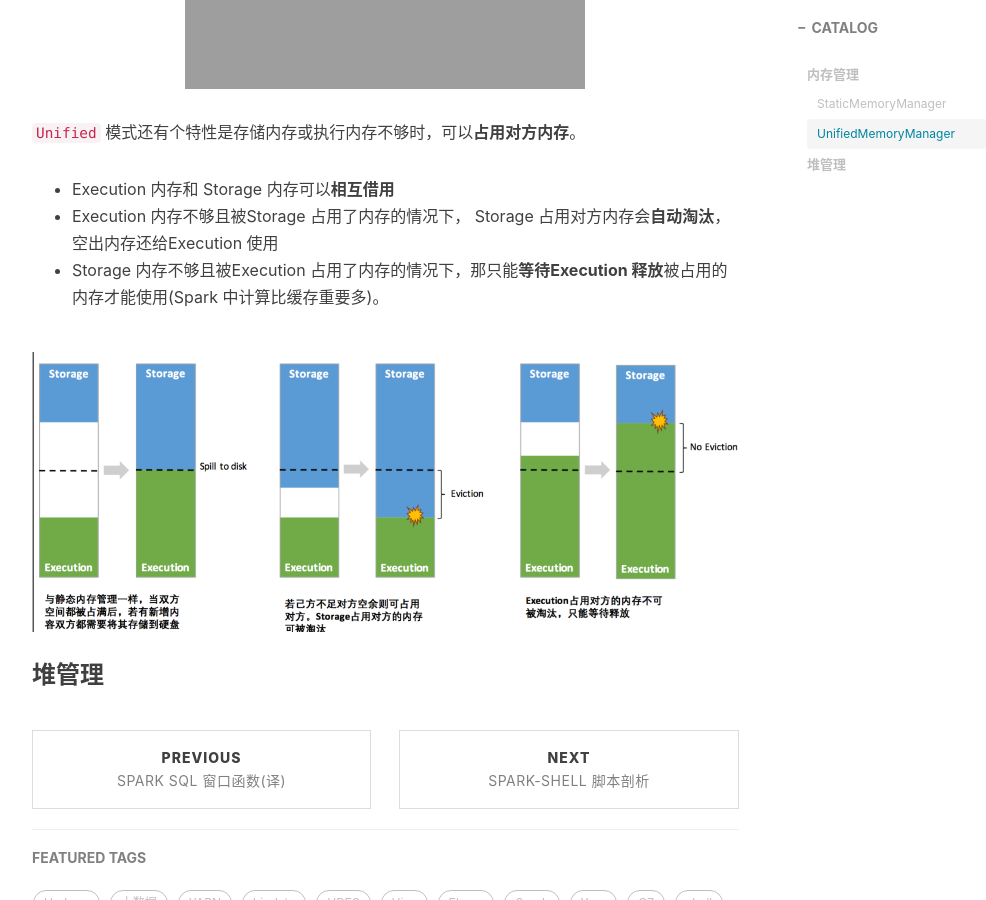
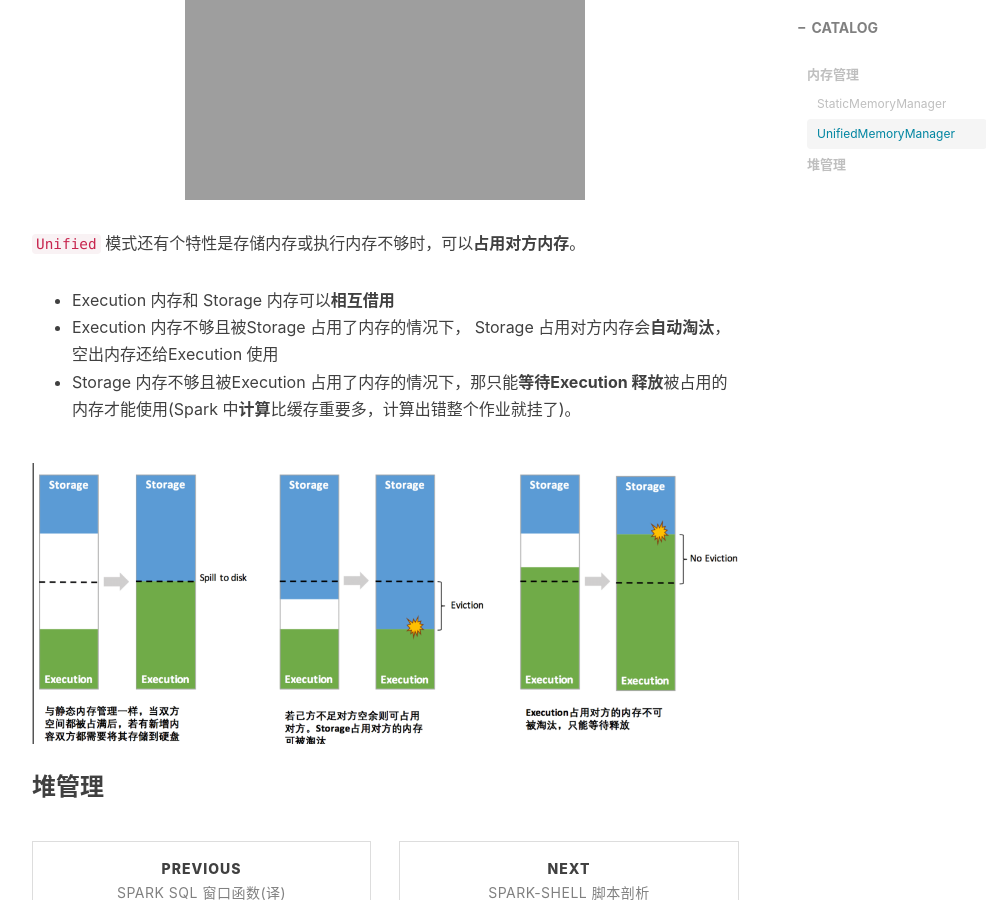
Before and after one commit to vendanner/vendanner.github.io, a Jekyll site: the page built from _posts/2019-10-25-Spark 内存管理.md, in a window 1280 px wide and 900 px high, scrolled down 4803 px. Shown: the whole window, without its empty margins (233-1219 px from the left). Built offline with Jekyll 4.4.1, drawn with Linux system fonts in a browser that asks for light colours; nearby versions of some CDN libraries; comment, search, counter and statistics services are not loaded.

Commit message:
Update 2019-10-25-Spark 内存管理.md

````diff
--- a/_posts/2019-10-25-Spark 内存管理.md
+++ b/_posts/2019-10-25-Spark 内存管理.md
@@ -37,6 +37,7 @@ Spark 为**执行内存**和**存储内存**的管理提供了统一的接口 `M
 
 ```scala
 // org.apache.spark.SparkEnv.create()
+
 val useLegacyMemoryManager = conf.getBoolean("spark.memory.useLegacyMode", false)
 val memoryManager: MemoryManager =
 	if (useLegacyMemoryManager) {
@@ -54,7 +55,9 @@ val memoryManager: MemoryManager =
 
 ```scala
 // StaticMemoryManager
+
   // 存储内存大小计算
+
   private def getMaxStorageMemory(conf: SparkConf): Long = {
     val systemMaxMemory = conf.getLong("spark.testing.memory", Runtime.getRuntime.maxMemory)
     val memoryFraction = conf.getDouble("spark.storage.memoryFraction", 0.6)
@@ -66,6 +69,7 @@ val memoryManager: MemoryManager =
   }
 
  // 执行内存大小计算
+
   private def getMaxExecutionMemory(conf: SparkConf): Long = {
       // executor 内存必须大于 32M
     val systemMaxMemory = conf.getLong("spark.testing.memory", Runtime.getRuntime.maxMemory)
@@ -112,7 +116,9 @@ private def getMaxMemory(conf: SparkConf): Long = {
 
 def apply(conf: SparkConf, numCores: Int): UnifiedMemoryManager = {
 // onHeapStorageRegionSize = maxMemory*0.5 = (max - 300M) * 0.6 *0.5 = (max - 300M) * 0.3
-// onHeapExecutionMemory = maxMemory - onHeapStorageRegionSize = (max - 300M) * 0.3
+
+    // onHeapExecutionMemory = maxMemory - onHeapStorageRegionSize = (max - 300M) * 0.3
+
     val maxMemory = getMaxMemory(conf)
     new UnifiedMemoryManager(
       conf,
@@ -141,7 +147,7 @@ def apply(conf: SparkConf, numCores: Int): UnifiedMemoryManager = {
 
 -   Execution 内存和 Storage 内存可以**相互借用**
 -   Execution 内存不够且被Storage 占用了内存的情况下， Storage 占用对方内存会**自动淘汰**，空出内存还给Execution 使用
-- Storage 内存不够且被Execution 占用了内存的情况下，那只能**等待Execution 释放**被占用的内存才能使用(Spark 中计算比缓存重要多)。
+- Storage 内存不够且被Execution 占用了内存的情况下，那只能**等待Execution 释放**被占用的内存才能使用(Spark 中**计算**比缓存重要多，计算出错整个作业就挂了)。
 
 ![](https://vendanner.github.io/img/Spark/un_memory_eviction.png)
 
````
